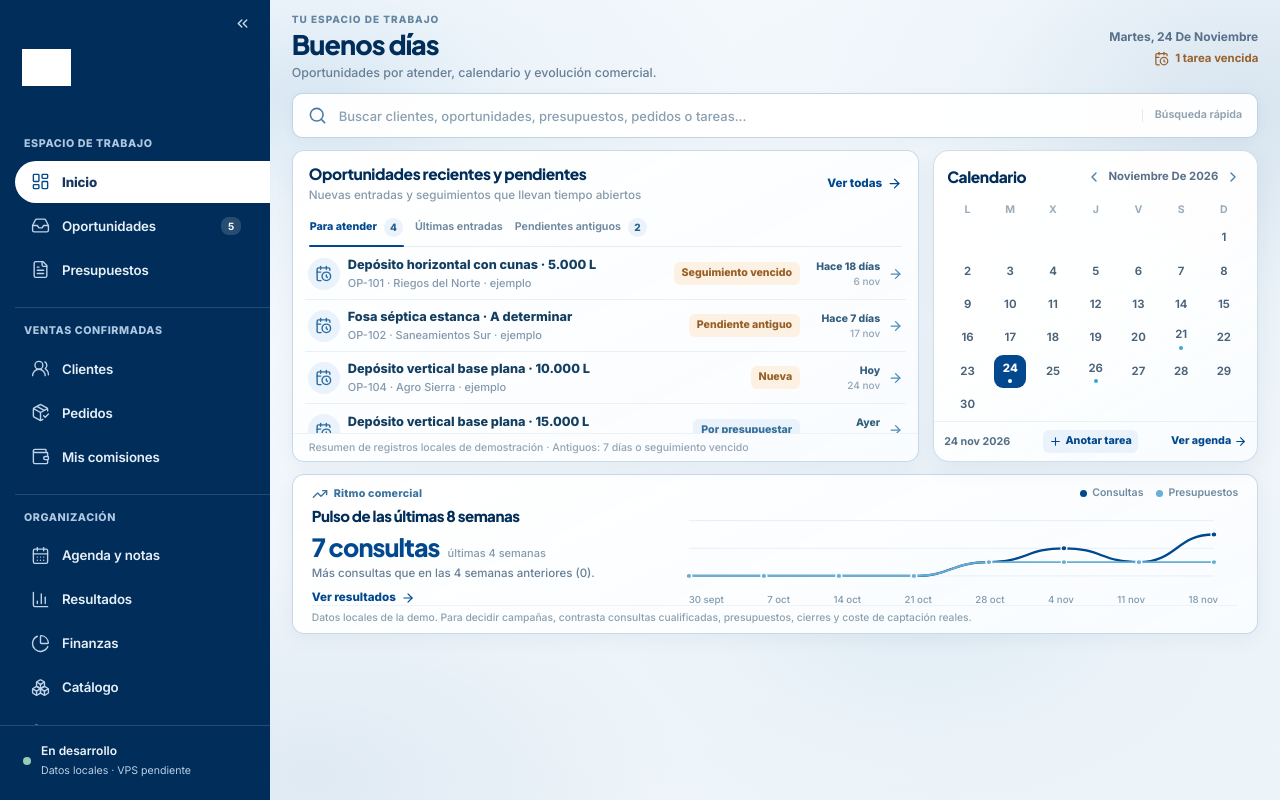
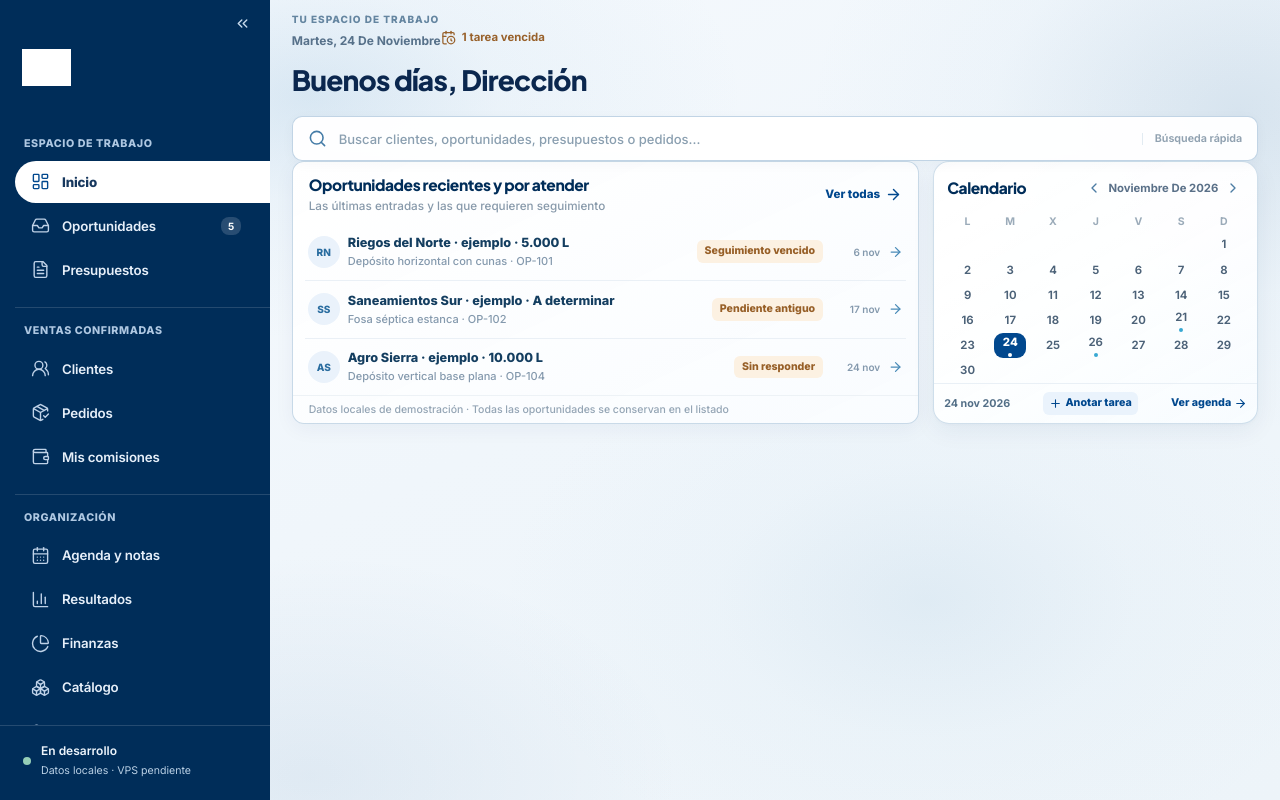
Before and after one commit to juanjogamero/depofibra-crm, a React (Vite) app: page / in a window 1280 px wide. Built offline with nearby package versions, Linux system fonts and the light colour scheme; grey boxes are pictures that could not be loaded.

Commit message:
refactor(crm): center greeting, active-view name, quick search and two-card Home

```diff
--- a/src/pages/Dashboard.tsx
+++ b/src/pages/Dashboard.tsx
@@ -1,38 +1,11 @@
 import { useMemo, useState } from 'react';
 import { Link, useNavigate } from 'react-router-dom';
-import { ArrowRight, ChevronLeft, ChevronRight, Plus, X, TrendingUp, CalendarClock, Search } from 'lucide-react';
+import { ArrowRight, ChevronLeft, ChevronRight, Plus, X, CalendarClock, Search } from 'lucide-react';
 import { useCrm } from '../store';
-import { dateText, dayDiff, today, type Opportunity, type Quote, type Task } from '../domain';
-
-type Period='8 semanas' | '6 meses';
-type Series={label:string; consultations:number; quotations:number};
+import { dateText, dayDiff, today, type Opportunity, type Task } from '../domain';
 
 function makeKey(year:number,month:number,date:number) {
   return year+'-'+String(month+1).padStart(2,'0')+'-'+String(date).padStart(2,'0');
-}
-function timeSeries(opportunities:Opportunity[],quotes:Quote[],period:Period):Series[] {
-  if(period==='6 meses') {
-    const now=new Date(today()+'T12:00:00');
-    return Array.from({length:6},(_,index)=>{
-      const month=new Date(now.getFullYear(),now.getMonth()-(5-index),1);
-      const prefix=makeKey(month.getFullYear(),month.getMonth(),1).slice(0,7);
-      return {
-        label:month.toLocaleDateString('es-ES',{month:'short'}).replace('.',''),
-        consultations:opportunities.filter(o=>o.createdAt.startsWith(prefix)).length,
-        quotations:quotes.filter(q=>q.createdAt.startsWith(prefix)).length
-      };
-    });
-  }
-  return Array.from({length:8},(_,index)=>{
-    const age=(7-index)*7;
-    const start=new Date(today()+'T12:00:00');
-    start.setDate(start.getDate()-age-6);
-    return {
-      label:start.toLocaleDateString('es-ES',{day:'numeric',month:'short'}).replace('.',''),
-      consultations:opportunities.filter(o=>dayDiff(o.createdAt)>=age&&dayDiff(o.createdAt)<age+7).length,
-      quotations:quotes.filter(q=>dayDiff(q.createdAt)>=age&&dayDiff(q.createdAt)<age+7).length
-    };
-  });
 }
 function receivedDate(o:Opportunity) {
   const parsed=o.receivedAt?new Date(o.receivedAt):null;
@@ -69,7 +42,7 @@ function QuickSearch(){
     <div className={'focus-search-field'+(open?' is-open':'')}>
       <Search size={19} aria-hidden="true"/>
       <input type="search" aria-label="Buscar en todo el CRM" aria-expanded={open&&query.trim().length>=2} aria-controls="focus-search-results"
-        autoComplete="off" value={query} placeholder="Buscar clientes, oportunidades, presupuestos, pedidos o tareas..."
+        autoComplete="off" value={query} placeholder="Buscar clientes, oportunidades, presupuestos o pedidos..."
         onFocus={()=>setOpen(true)}
         onChange={e=>{setQuery(e.target.value);setActive(0);setOpen(true);}}
         onKeyDown={e=>{
@@ -107,100 +80,41 @@ function needsAttention(o:Opportunity) {
 function priority(o:Opportunity) {
   return o.nextDate&&o.nextDate<today()?0:isOldPending(o)?1:o.status==='Nueva'?2:o.status==='Por presupuestar'?3:4;
 }
+function initials(name:string) {
+  const parts=name.replace(/\s*·\s*ejemplo$/i,'').trim().split(/\s+/).filter(Boolean);
+  return parts.length>1?(parts[0][0]+parts[parts.length-1][0]).toLocaleUpperCase('es-ES'):(parts[0]||'?').slice(0,2).toLocaleUpperCase('es-ES');
+}
 function FocusRequests({opportunities}:{opportunities:Opportunity[]}) {
-  const [view,setView]=useState<'atender'|'ultimas'|'antiguas'>('atender');
   const sorted=[...opportunities].sort((a,b)=>(b.receivedAt||b.createdAt).localeCompare(a.receivedAt||a.createdAt));
   const attention=sorted.filter(needsAttention).sort((a,b)=>priority(a)-priority(b)||a.createdAt.localeCompare(b.createdAt));
-  const old=sorted.filter(isOldPending).sort((a,b)=>a.createdAt.localeCompare(b.createdAt));
-  const items=(view==='atender'?attention:view==='antiguas'?old:sorted).slice(0,4);
+  const items=[...attention,...sorted.filter(o=>!attention.some(urgent=>urgent.id===o.id))].slice(0,3);
   return <section className="focus-card focus-requests" aria-labelledby="focus-requests-title">
     <div className="focus-card-heading">
       <div>
-        <h2 id="focus-requests-title">Oportunidades recientes y pendientes</h2>
-        <p>Nuevas entradas y seguimientos que llevan tiempo abiertos</p>
+        <h2 id="focus-requests-title">Oportunidades recientes y por atender</h2>
+        <p>Las últimas entradas y las que requieren seguimiento</p>
       </div>
-      <Link to="/oportunidades" className="focus-inline-link">Ver todas <ArrowRight size={15}/></Link>
-    </div>
-    <div className="focus-switch" role="group" aria-label="Filtrar oportunidades del resumen">
-      <button type="button" aria-pressed={view==='atender'} className={view==='atender'?'is-active':''} onClick={()=>setView('atender')}>
-        Para atender <span>{attention.length}</span>
-      </button>
-      <button type="button" aria-pressed={view==='ultimas'} className={view==='ultimas'?'is-active':''} onClick={()=>setView('ultimas')}>
-        Últimas entradas
-      </button>
-      <button type="button" aria-pressed={view==='antiguas'} className={view==='antiguas'?'is-active':''} onClick={()=>setView('antiguas')}>
-        Pendientes antiguos <span>{old.length}</span>
-      </button>
+      <Link to="/oportunidades" className="focus-inline-link">Ver todas <ArrowRight size={17}/></Link>
     </div>
     <div className="focus-requests-list">
       {items.map(o=>{
-        const age=daysOpen(o);
         const d=receivedDate(o);
         const overdue=isPending(o)&&Boolean(o.nextDate&&o.nextDate<today());
-        const label=overdue?'Seguimiento vencido':o.status==='Nueva'?'Nueva':isOldPending(o)?'Pendiente antiguo':o.status;
+        const label=overdue?'Seguimiento vencido':o.status==='Nueva'?'Sin responder':isOldPending(o)?'Pendiente antiguo':o.status;
         return <Link to={'/oportunidades/'+o.id} className="focus-request-row" key={o.id}>
-          <span className="focus-request-avatar" aria-hidden="true"><CalendarClock size={17}/></span>
+          <span className="focus-request-avatar" aria-hidden="true">{initials(o.name)}</span>
           <span className="focus-request-detail">
-            <strong title={o.product+' · '+o.capacity}>{o.product}{o.capacity?' · '+o.capacity:''}</strong>
-            <small title={o.name+' · '+o.id}>{o.id} · {o.name}</small>
+            <strong title={o.name+' · '+o.capacity}>{o.name}{o.capacity?' · '+o.capacity:''}</strong>
+            <small title={o.product+' · '+o.id}>{o.product}{o.id?' · '+o.id:''}</small>
           </span>
           <span className={'focus-request-status'+(overdue||o.status==='Nueva'||isOldPending(o)?' is-urgent':'')}>{label}</span>
-          <span className="focus-request-age" title={'Entrada: '+d.label+(d.hour?' a las '+d.hour:'')}>
-            <strong>{age<=0?'Hoy':age===1?'Ayer':'Hace '+age+' días'}</strong>
-            <small>{d.date}</small>
-          </span>
+          <time className="focus-request-date" dateTime={o.receivedAt||o.createdAt} title={'Entrada: '+d.label+(d.hour?' a las '+d.hour:'')}>{d.date}</time>
           <ArrowRight className="focus-request-arrow" size={16} aria-hidden="true"/>
         </Link>;
       })}
-      {!items.length&&<div className="focus-empty">
-        {view==='antiguas'?'No hay oportunidades abiertas con más de una semana ni seguimientos vencidos.':view==='atender'?'Sin oportunidades que requieran atención inmediata. Revisa las últimas entradas.':'Todavía no hay consultas registradas.'}
-      </div>}
+      {!items.length&&<div className="focus-empty">Todavía no hay oportunidades registradas.</div>}
     </div>
-    <div className="focus-requests-foot"><span>Resumen de registros locales de demostración · Antiguos: 7 días o seguimiento vencido</span></div>
-  </section>;
-}
-function smoothLine(values:number[],x:(i:number)=>number,y:(value:number)=>number) {
-  if(!values.length)return '';
-  let d='M '+x(0).toFixed(2)+' '+y(values[0]).toFixed(2);
-  for(let i=1;i<values.length;i++){
-    const mid=(x(i-1)+x(i))/2;
-    d+=' C '+mid.toFixed(2)+' '+y(values[i-1]).toFixed(2)+' '+mid.toFixed(2)+' '+y(values[i]).toFixed(2)+' '+x(i).toFixed(2)+' '+y(values[i]).toFixed(2);
-  }
-  return d;
-}
-function SmallPulse({opportunities,quotes}:{opportunities:Opportunity[];quotes:Quote[]}) {
-  const points=timeSeries(opportunities,quotes,'8 semanas');
-  const current=points.slice(4).reduce((sum,p)=>sum+p.consultations,0);
-  const previous=points.slice(0,4).reduce((sum,p)=>sum+p.consultations,0);
-  const delta=current-previous;
-  const max=Math.max(2,...points.flatMap(p=>[p.consultations,p.quotations]));
-  const ceiling=Math.ceil(max/2)*2;
-  const x=(i:number)=>28+i*642/Math.max(1,points.length-1);
-  const y=(n:number)=>103-(n/ceiling)*76;
-  const tooltip=delta>0?'Más consultas':delta<0?'Menos consultas':'Mismas consultas';
-  return <section className="focus-card focus-pulse" aria-labelledby="focus-pulse-title">
-    <div className="focus-pulse-copy">
-      <div className="focus-pulse-label"><TrendingUp size={16}/><span>Ritmo comercial</span></div>
-      <h2 id="focus-pulse-title">Pulso de las últimas 8 semanas</h2>
-      <div className="focus-pulse-trend"><strong>{current} consultas</strong><span>últimas 4 semanas</span></div>
-      <p className="focus-pulse-comparison">{tooltip} que en las 4 semanas anteriores ({previous}).</p>
-      <Link to="/resultados" className="focus-inline-link">Ver resultados <ArrowRight size={14}/></Link>
-    </div>
-    <div className="focus-pulse-chart">
-      <div className="focus-chart-key"><span><i className="is-leads"/>Consultas</span><span><i className="is-quotes"/>Presupuestos</span></div>
-      <svg role="img" viewBox="0 0 700 125" preserveAspectRatio="none"
-        aria-label={'Consultas y presupuestos por semana. '+points.map(p=>p.label+': '+p.consultations+' consultas y '+p.quotations+' presupuestos').join('; ')}>
-        {[0,1,2].map(i=><line key={i} x1="28" x2="670" y1={27+i*38} y2={27+i*38} stroke="#e0ebf5" strokeWidth="1"/>)}
-        <path d={smoothLine(points.map(p=>p.consultations),x,y)} fill="none" stroke="#01488e" strokeWidth="3.2" strokeLinecap="round"/>
-        <path d={smoothLine(points.map(p=>p.quotations),x,y)} fill="none" stroke="#67afd5" strokeWidth="2.6" strokeLinecap="round"/>
-        {points.map((p,i)=><g key={i}>
-          <circle cx={x(i)} cy={y(p.consultations)} r="3.6" fill="#01488e" stroke="#fff" strokeWidth="1.5"/>
-          <circle cx={x(i)} cy={y(p.quotations)} r="3.3" fill="#67afd5" stroke="#fff" strokeWidth="1.3"/>
-        </g>)}
-      </svg>
-      <div className="focus-chart-labels">{points.map((p,i)=><span key={i}>{p.label}</span>)}</div>
-    </div>
-    <p className="focus-pulse-note">Datos locales de la demo. Para decidir campañas, contrasta consultas cualificadas, presupuestos, cierres y coste de captación reales.</p>
+    <div className="focus-requests-foot">Datos locales de demostración · Todas las oportunidades se conservan en el listado</div>
   </section>;
 }
 
@@ -282,28 +196,30 @@ function MiniCalendar({ tasks }: { tasks: Task[] }) {
 
 
 export default function Dashboard(){
-  const {data}=useCrm();
+  const {data,role}=useCrm();
   const [hour]=useState(()=>new Date().getHours());
   const greeting=hour<12?'Buenos días':hour<20?'Buenas tardes':'Buenas noches';
+  // La demo no dispone todavía de usuarios autenticados: se usa la vista activa del CRM.
+  const profileName=role==='fabrica'?'Oficina de Fábrica':'Dirección';
   const date=new Date().toLocaleDateString('es-ES',{weekday:'long',day:'numeric',month:'long'});
   const pendingTasks=data.tasks.filter(t=>!t.done&&t.due<today()).length;
   return <div className="page page-dashboard dashboard-hr dashboard-focus">
-    <header className="focus-welcome">
-      <div>
-        <span className="focus-eyebrow">TU ESPACIO DE TRABAJO</span>
-        <h1>{greeting}</h1>
-        <p>Oportunidades por atender, calendario y evolución comercial.</p>
-      </div>
-      <div className="focus-welcome-aside">
+    <header className="focus-topline">
+      <span className="focus-eyebrow">TU ESPACIO DE TRABAJO</span>
+      <div className="focus-topline-date">
         <span className="focus-today">{date}</span>
         {pendingTasks>0&&<Link to="/agenda" className="focus-overdue"><CalendarClock size={15}/>{pendingTasks} {pendingTasks===1?'tarea vencida':'tareas vencidas'}</Link>}
       </div>
     </header>
-    <QuickSearch/>
-    <div className="focus-main">
-      <FocusRequests opportunities={data.opportunities}/>
-      <MiniCalendar tasks={data.tasks}/>
+    <div className="focus-center-stage">
+      <div className="focus-greeting">
+        <h1>{greeting}, <span className="focus-profile-name">{profileName}</span></h1>
+      </div>
+      <QuickSearch/>
+      <div className="focus-main">
+        <FocusRequests opportunities={data.opportunities}/>
+        <MiniCalendar tasks={data.tasks}/>
+      </div>
     </div>
-    <SmallPulse opportunities={data.opportunities} quotes={data.quotes}/>
   </div>;
 }
```
